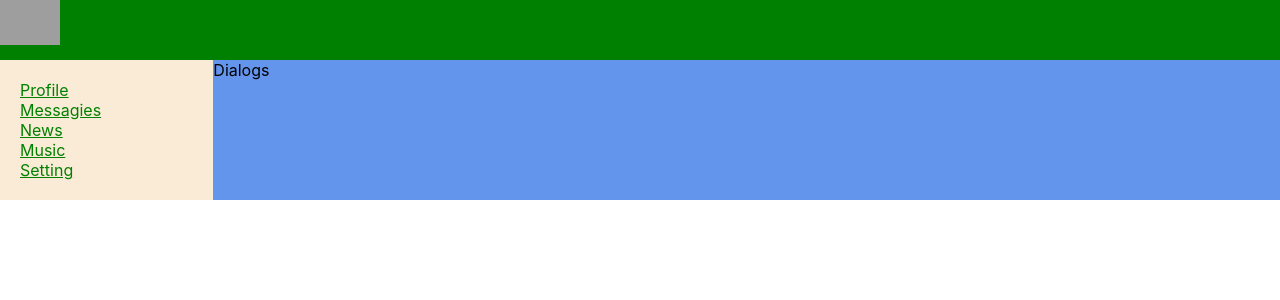
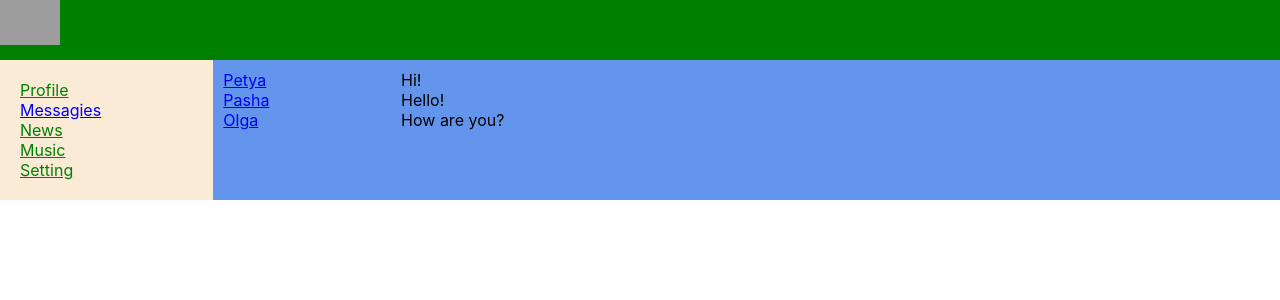
Before and after one commit to ppsv/socnet, a React (Create React App) app: page /dialogs in a window 1280 px wide. Shown: the top 300 px of the page. Built offline with nearby package versions, Linux system fonts and the light colour scheme; grey boxes are pictures that could not be loaded.

Commit message:
23 lesson

```diff
--- a/src/components/Dialogs/Dialogs.jsx
+++ b/src/components/Dialogs/Dialogs.jsx
@@ -1,9 +1,34 @@
 import React from "react";
+import s from './Dialogs.module.css';
+import {NavLink} from "react-router-dom";
+
 
 const Dialogs = () => {
     return (
-        <div>
-            Dialogs
+        <div className={s.dialogs}>
+            <div className={s.dialogsItems}>
+                <div className={s.dialog + ' ' + s.active}>
+                    <NavLink to='/dialogs/1'>Petya</NavLink>
+                </div>
+                <div className={s.dialog}>
+                    <NavLink to='/dialogs/2'>Pasha</NavLink>
+                </div>
+                <div className={s.dialog}>
+                    <NavLink to='/dialogs/3'>Olga</NavLink>
+                </div>
+
+            </div>
+            <div className={s.messages}>
+                <div className={s.dialog}>
+                    Hi!
+                </div>
+                <div className={s.dialog}>
+                    Hello!
+                </div>
+                <div className={s.dialog}>
+                    How are you?
+                </div>
+            </div>
         </div>
     )
 }
--- a/src/components/Dialogs/Dialogs.module.css
+++ b/src/components/Dialogs/Dialogs.module.css
@@ -1,7 +1,20 @@
-.header {
-    grid-area: h;
-    background-color: green;
+.dialogs {
+    display: grid;
+    grid-template-columns: 2fr 10fr;
 }
-.header img {
-    width: 60px;
+
+.dialogsItems {
+    padding: 10px;
 }
+
+.dialogsItems .active {
+    color: gold;
+}
+
+.dialog {
+
+}
+
+.messages {
+    padding: 10px;
+}
--- a/src/components/Header/Header.jsx
+++ b/src/components/Header/Header.jsx
@@ -1,5 +1,5 @@
 import React from 'react';
-import s from '../Dialogs/Dialogs.module.css';
+import s from './Header.module.css';
 
 const Header = () => {
     return <header className={s.header}>
--- /dev/null
+++ b/src/components/Header/Header.module.css
@@ -0,0 +1,7 @@
+.header {
+    grid-area: h;
+    background-color: green;
+}
+.header img {
+    width: 60px;
+}
--- a/src/components/Navbar/Navbar.jsx
+++ b/src/components/Navbar/Navbar.jsx
@@ -5,19 +5,19 @@ import {NavLink} from "react-router-dom";
 const Navbar = () => {
     return <nav className={s.nav}>
         <div className={s.item}>
-            <NavLink to='/profile'>Profile</NavLink>
+            <NavLink to='/profile' activeClassName={s.active}>Profile</NavLink>
         </div>
         <div className={`${s.item} ${s.active}`}>
-            <NavLink to='/dialogs'>Messagies</NavLink>
+            <NavLink to='/dialogs' activeClassName={s.active}>Messagies</NavLink>
         </div>
         <div className={s.item}>
-            <NavLink to='/news'>News</NavLink>
+            <NavLink to='/news' activeClassName={s.active}>News</NavLink>
         </div>
         <div className={s.item}>
-            <NavLink to='/music'>Music</NavLink>
+            <NavLink to='/music' activeClassName={s.active}>Music</NavLink>
         </div>
         <div className={s.item}>
-            <NavLink to='/setting'>Setting</NavLink>
+            <NavLink to='/setting' activeClassName={s.active}>Setting</NavLink>
         </div>
     </nav>
 }
--- a/src/components/Navbar/Navbar.module.css
+++ b/src/components/Navbar/Navbar.module.css
@@ -9,5 +9,5 @@
 }
 
 .item a.active {
-    color: gold;
+    color: blue;
 }
```
Also changed, not shown: src/components/Navbar/Setting.jsx (deleted, +0 -12 lines), src/components/Navbar/Setting.module.css (deleted).
